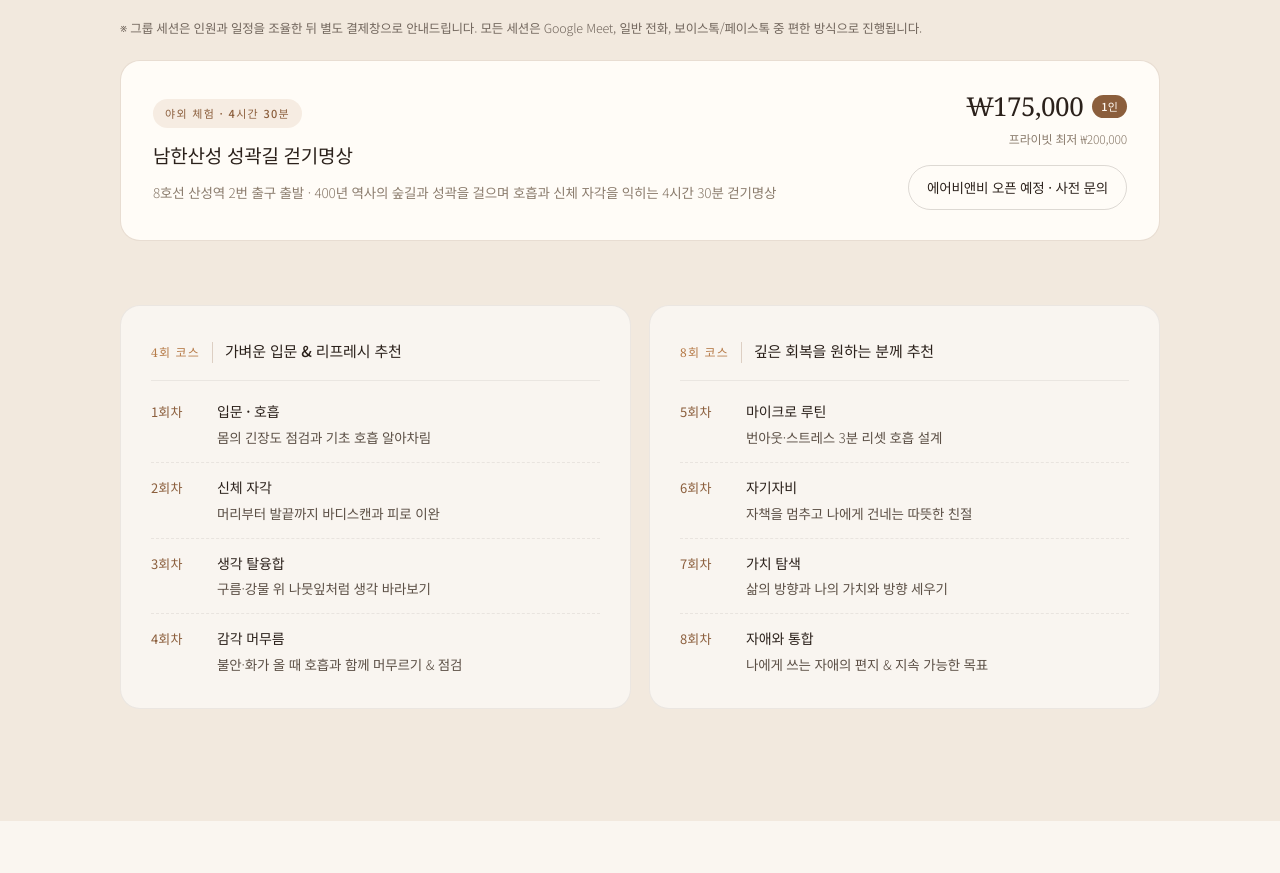
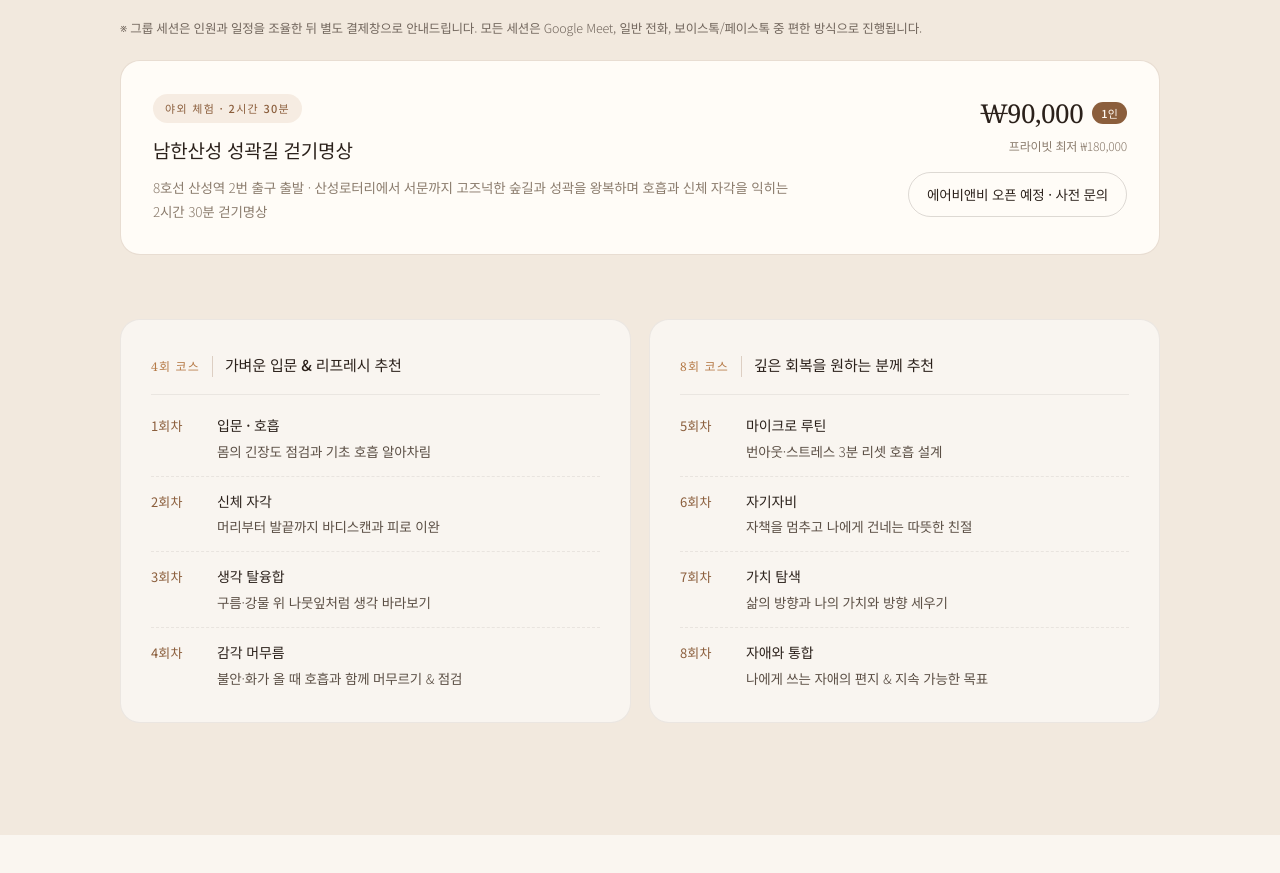
Before and after one commit to dpforreal/bamtoldoban, a plain HTML site: page index.html in a window 1280 px wide. Shown: the part 4265-5138 px from the top of the page. Drawn offline with Linux system fonts and the light colour scheme.

Commit message:
남한산성 걷기명상: 2시간 30분·1인 ₩90,000으로 변경 - 배지·설명(산성로터리~서문 왕복)·가격·프라이빗 최저 ₩180,000 (KR/EN)

```diff
--- a/index.html
+++ b/index.html
@@ -1702,14 +1702,14 @@ body:has(#apply-modal:target){overflow:hidden;}
     <!-- 야외 걷기명상 (남한산성) -->
     <article class="walk-card">
       <div>
-        <p class="walk-badge" data-en="Outdoor · 4.5 hrs">야외 체험 · 4시간 30분</p>
+        <p class="walk-badge" data-en="Outdoor · 2.5 hrs">야외 체험 · 2시간 30분</p>
         <h3 class="walk-title" data-en="Mindful Fortress Walk at Namhansanseong">남한산성 성곽길 걷기명상</h3>
-        <p class="walk-lead" data-en="Meet at Sanseong Station (Line 8, Exit 2) · A 4.5-hour mindful walk along ancient forest trails and 400-year-old fortress walls">8호선 산성역 2번 출구 출발 · 400년 역사의 숲길과 성곽을 걸으며 호흡과 신체 자각을 익히는 4시간 30분 걷기명상</p>
+        <p class="walk-lead" data-en="Meet at Sanseong Station (Line 8, Exit 2) · A 2.5-hour mindful round-trip walk from Sanseong Roundabout to West Gate along quiet forest trails and fortress walls">8호선 산성역 2번 출구 출발 · 산성로터리에서 서문까지 고즈넉한 숲길과 성곽을 왕복하며 호흡과 신체 자각을 익히는 2시간 30분 걷기명상</p>
       </div>
       <div class="walk-side">
-        <p class="walk-price"><span class="amount">₩175,000</span><span class="price-tag" data-en="per person">1인</span></p>
-        <p class="walk-sub" data-en="Private group from ₩200,000">프라이빗 최저 ₩200,000</p>
-        <a href="#apply-modal" class="plan-cta walk-cta" data-open-apply data-plan="남한산성 성곽길 걷기명상 · 4시간 30분" data-plan-en="Mindful Fortress Walk at Namhansanseong · 4.5 hrs" aria-haspopup="dialog" aria-controls="apply-modal" data-en="Airbnb Coming Soon · Inquire">에어비앤비 오픈 예정 · 사전 문의</a>
+        <p class="walk-price"><span class="amount">₩90,000</span><span class="price-tag" data-en="per person">1인</span></p>
+        <p class="walk-sub" data-en="Private group from ₩180,000">프라이빗 최저 ₩180,000</p>
+        <a href="#apply-modal" class="plan-cta walk-cta" data-open-apply data-plan="남한산성 성곽길 걷기명상 · 2시간 30분" data-plan-en="Mindful Fortress Walk at Namhansanseong · 2.5 hrs" aria-haspopup="dialog" aria-controls="apply-modal" data-en="Airbnb Coming Soon · Inquire">에어비앤비 오픈 예정 · 사전 문의</a>
       </div>
     </article>
 
```
